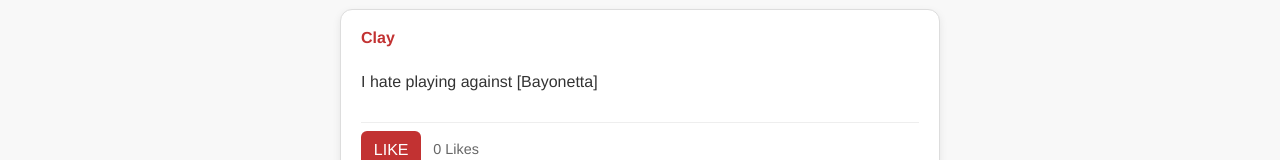
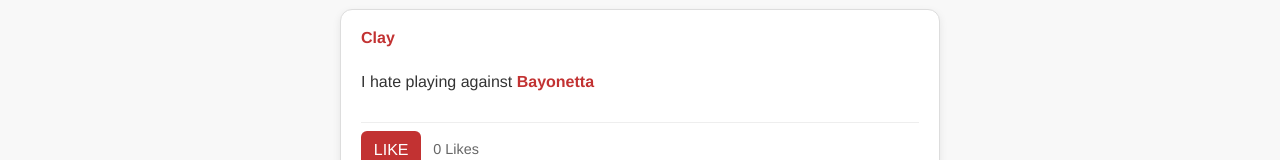
Before and after one commit to Clay-Eldredge/startup, a React (Vite) app: page /feed in a window 1280 px wide. Shown: the part 789-949 px from the top of the page. Built offline with nearby package versions, Linux system fonts and the light colour scheme.

Commit message:
Add parsing to posts and style for character link

```diff
--- a/src/feed/feed.css
+++ b/src/feed/feed.css
@@ -186,6 +186,17 @@
   color: #555;
 }
 
+.character-link {
+  color: rgb(194, 50, 50);
+  font-weight: 600;
+  text-decoration: none;
+}
+
+.character-link:hover {
+  text-decoration: underline;
+  color: rgb(165, 40, 40);
+}
+
 /* Responsive adjustments */
 @media (max-width: 768px) {
   .feed-ul {
--- a/src/feed/feed.jsx
+++ b/src/feed/feed.jsx
@@ -64,15 +64,48 @@
 
     const newPost = {
       id: posts.length + 1,
-      username: "Clay", // you can make this dynamic later
+      username: "Clay", // make this dynamic later
       content: postText.trim(),
       timestamp: new Date().toLocaleString(),
     };
 
-    setPosts([newPost, ...posts]); // new post at top
+    setPosts([newPost, ...posts]);
     setPostText("");
     setShowSuggestions(false);
   };
+
+  function parsePostContent(content) {
+      const parts = [];
+      const regex = /\[([^\]]+)\]/g;
+      let lastIndex = 0;
+      let match;
+
+      while ((match = regex.exec(content)) !== null) {
+        if (match.index > lastIndex) {
+          parts.push(content.slice(lastIndex, match.index));
+        }
+
+        const charName = match[1];
+        parts.push(
+          <a
+            key={match.index}
+            href={`/characters/${charName}`}
+            className="character-link"
+          >
+            {charName}
+          </a>
+        );
+
+        lastIndex = regex.lastIndex;
+      }
+
+      if (lastIndex < content.length) {
+        parts.push(content.slice(lastIndex));
+      }
+
+      return parts;
+    }
+
 
   return (
     <main>
@@ -131,7 +164,7 @@
                 <p>{post.username}</p>
               </div>
               <div className="post-contents-div">
-                <p>{post.content}</p>
+                <p>{parsePostContent(post.content)}</p>
               </div>
               <div className="post-footer-div">
                 <button className="btn btn-primary">LIKE</button>
```
